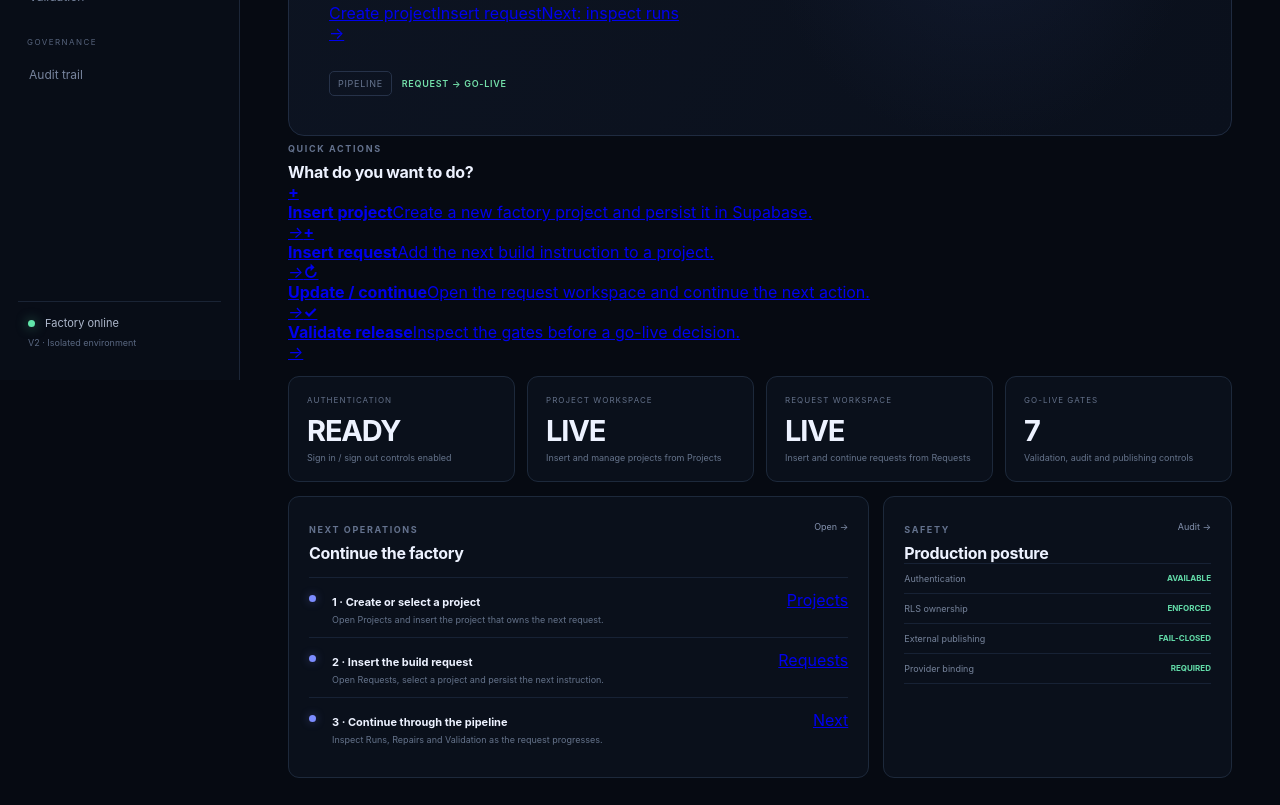
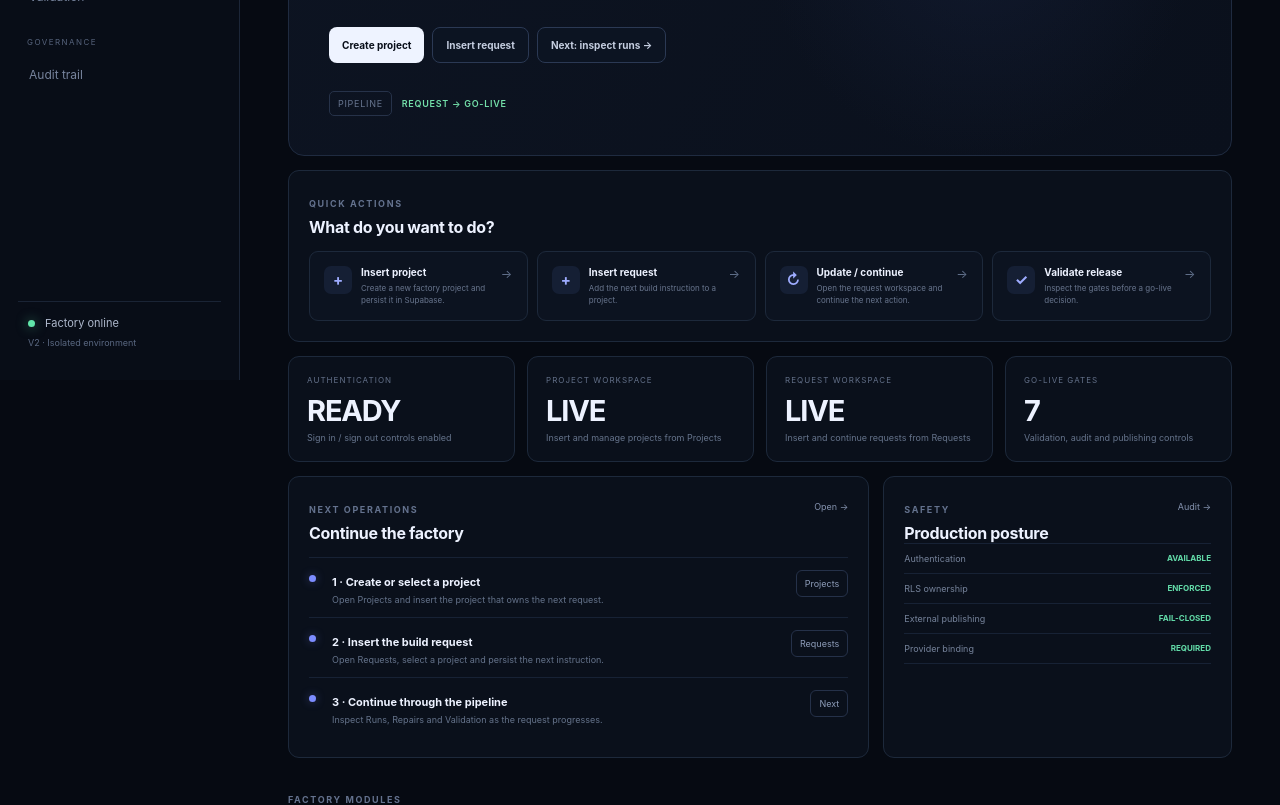
Before and after one commit to Yudi8377/AK-VISIO-SOFTWARE-FACTORY-V2, a Next.js app: page / in a window 1280 px wide. Shown: the part 420-1225 px from the top of the page. Built offline with nearby package versions, Linux system fonts and the light colour scheme; no server answers.

Commit message:
feat: wire scoped styles for operational home controls

```diff
--- a/app/page.tsx
+++ b/app/page.tsx
@@ -1,5 +1,6 @@
 import Link from 'next/link'
 import AuthNav from '@/components/auth-nav'
+import styles from './home.module.css'
 
 const modules = [
   ['Requests', 'Create, edit, search and execute factory requests.', '/requests'],
@@ -17,83 +18,32 @@ export default function Home() {
   return <main className="factory-shell">
     <aside className="sidebar">
       <div className="brand-mark"><span>AK</span><div><strong>AK VISIO</strong><small>SOFTWARE FACTORY V2</small></div></div>
-      <nav>
-        <p>CONTROL CENTER</p>
-        <Link className="nav-active" href="/">Overview</Link>
-        <Link href="/requests">Requests</Link>
-        <Link href="/runs">Runs</Link>
-        <p>DELIVERY</p>
-        <Link href="/projects">Projects</Link>
-        <Link href="/digital-presence">Digital presence</Link>
-        <Link href="/repairs">Repairs</Link>
-        <Link href="/validation">Validation</Link>
-        <p>GOVERNANCE</p>
-        <Link href="/audit">Audit trail</Link>
-      </nav>
+      <nav><p>CONTROL CENTER</p><Link className="nav-active" href="/">Overview</Link><Link href="/requests">Requests</Link><Link href="/runs">Runs</Link><p>DELIVERY</p><Link href="/projects">Projects</Link><Link href="/digital-presence">Digital presence</Link><Link href="/repairs">Repairs</Link><Link href="/validation">Validation</Link><p>GOVERNANCE</p><Link href="/audit">Audit trail</Link></nav>
       <div className="sidebar-footer"><i /> Factory online<div>V2 · Isolated environment</div></div>
     </aside>
 
     <section className="workspace">
-      <header className="workspace-head">
-        <div><span className="kicker">SOFTWARE FACTORY CONTROL PLANE</span><h1>Operations overview</h1></div>
-        <div className="head-actions">
-          <span className="system-status"><i /> Operational</span>
-          <Link href="/requests" className="create-btn">+ New request</Link>
-          <AuthNav />
-        </div>
-      </header>
+      <header className="workspace-head"><div><span className="kicker">SOFTWARE FACTORY CONTROL PLANE</span><h1>Operations overview</h1></div><div className="head-actions"><span className="system-status"><i /> Operational</span><Link href="/requests" className="create-btn">+ New request</Link><AuthNav /></div></header>
 
       <section className="hero-panel">
-        <div className="hero-copy">
-          <span className="section-label">FACTORY READY</span>
-          <h2>Operate the factory.<br/><em>Do not just read it.</em></h2>
-          <p>Use the control plane to create projects, insert requests, continue the next pipeline stage, inspect runs, repair failures and validate releases.</p>
-          <div className="hero-actions">
-            <Link href="/projects" className="primary-action">Create project</Link>
-            <Link href="/requests" className="secondary-action">Insert request</Link>
-            <Link href="/runs" className="secondary-action">Next: inspect runs →</Link>
-          </div>
-          <div className="hero-meta"><span>PIPELINE</span><b>REQUEST → GO-LIVE</b></div>
-        </div>
+        <div className="hero-copy"><span className="section-label">FACTORY READY</span><h2>Operate the factory.<br/><em>Do not just read it.</em></h2><p>Use the control plane to create projects, insert requests, continue the next pipeline stage, inspect runs, repair failures and validate releases.</p><div className={styles.heroActions}><Link href="/projects" className={styles.primaryAction}>Create project</Link><Link href="/requests" className={styles.secondaryAction}>Insert request</Link><Link href="/runs" className={styles.secondaryAction}>Next: inspect runs →</Link></div><div className="hero-meta"><span>PIPELINE</span><b>REQUEST → GO-LIVE</b></div></div>
         <div className="pipeline-visual">{stages.map((x, i) => <div className={'stage ' + (i < 1 ? 'done' : i === 1 ? 'active' : '')} key={x}><div className="stage-node">{i < 1 ? '✓' : String(i + 1).padStart(2, '0')}</div><strong>{x}</strong></div>)}</div>
       </section>
 
-      <section className="quick-actions">
-        <div className="panel-head"><div><span className="section-label">QUICK ACTIONS</span><h3>What do you want to do?</h3></div></div>
-        <div className="quick-action-grid">
-          <Link href="/projects" className="quick-action"><b>+</b><div><strong>Insert project</strong><span>Create a new factory project and persist it in Supabase.</span></div><em>→</em></Link>
-          <Link href="/requests" className="quick-action"><b>+</b><div><strong>Insert request</strong><span>Add the next build instruction to a project.</span></div><em>→</em></Link>
-          <Link href="/requests" className="quick-action"><b>↻</b><div><strong>Update / continue</strong><span>Open the request workspace and continue the next action.</span></div><em>→</em></Link>
-          <Link href="/validation" className="quick-action"><b>✓</b><div><strong>Validate release</strong><span>Inspect the gates before a go-live decision.</span></div><em>→</em></Link>
-        </div>
-      </section>
+      <section className={styles.quickActions}><div className="panel-head"><div><span className="section-label">QUICK ACTIONS</span><h3>What do you want to do?</h3></div></div><div className={styles.quickActionGrid}>
+        <Link href="/projects" className={styles.quickAction}><b className={styles.quickActionIcon}>+</b><div><strong>Insert project</strong><span>Create a new factory project and persist it in Supabase.</span></div><em className={styles.quickActionArrow}>→</em></Link>
+        <Link href="/requests" className={styles.quickAction}><b className={styles.quickActionIcon}>+</b><div><strong>Insert request</strong><span>Add the next build instruction to a project.</span></div><em className={styles.quickActionArrow}>→</em></Link>
+        <Link href="/requests" className={styles.quickAction}><b className={styles.quickActionIcon}>↻</b><div><strong>Update / continue</strong><span>Open the request workspace and continue the next action.</span></div><em className={styles.quickActionArrow}>→</em></Link>
+        <Link href="/validation" className={styles.quickAction}><b className={styles.quickActionIcon}>✓</b><div><strong>Validate release</strong><span>Inspect the gates before a go-live decision.</span></div><em className={styles.quickActionArrow}>→</em></Link>
+      </div></section>
 
-      <section className="metrics">
-        <article><span>AUTHENTICATION</span><strong>READY</strong><small>Sign in / sign out controls enabled</small></article>
-        <article><span>PROJECT WORKSPACE</span><strong>LIVE</strong><small>Insert and manage projects from Projects</small></article>
-        <article><span>REQUEST WORKSPACE</span><strong>LIVE</strong><small>Insert and continue requests from Requests</small></article>
-        <article><span>GO-LIVE GATES</span><strong>7</strong><small>Validation, audit and publishing controls</small></article>
-      </section>
+      <section className="metrics"><article><span>AUTHENTICATION</span><strong>READY</strong><small>Sign in / sign out controls enabled</small></article><article><span>PROJECT WORKSPACE</span><strong>LIVE</strong><small>Insert and manage projects from Projects</small></article><article><span>REQUEST WORKSPACE</span><strong>LIVE</strong><small>Insert and continue requests from Requests</small></article><article><span>GO-LIVE GATES</span><strong>7</strong><small>Validation, audit and publishing controls</small></article></section>
 
-      <section className="content-grid">
-        <div className="panel">
-          <div className="panel-head"><div><span className="section-label">NEXT OPERATIONS</span><h3>Continue the factory</h3></div><Link href="/requests">Open →</Link></div>
-          <div className="events">
-            <div><i className="active"/><div><strong>1 · Create or select a project</strong><p>Open Projects and insert the project that owns the next request.</p></div><Link className="event-action" href="/projects">Projects</Link></div>
-            <div><i className="active"/><div><strong>2 · Insert the build request</strong><p>Open Requests, select a project and persist the next instruction.</p></div><Link className="event-action" href="/requests">Requests</Link></div>
-            <div><i className="active"/><div><strong>3 · Continue through the pipeline</strong><p>Inspect Runs, Repairs and Validation as the request progresses.</p></div><Link className="event-action" href="/runs">Next</Link></div>
-          </div>
-        </div>
-        <div className="panel">
-          <div className="panel-head"><div><span className="section-label">SAFETY</span><h3>Production posture</h3></div><Link href="/audit">Audit →</Link></div>
-          <div className="gate-list safety-list">
-            <span>Authentication <b>AVAILABLE</b></span>
-            <span>RLS ownership <b>ENFORCED</b></span>
-            <span>External publishing <b>FAIL-CLOSED</b></span>
-            <span>Provider binding <b>REQUIRED</b></span>
-          </div>
-        </div>
-      </section>
+      <section className="content-grid"><div className="panel"><div className="panel-head"><div><span className="section-label">NEXT OPERATIONS</span><h3>Continue the factory</h3></div><Link href="/requests">Open →</Link></div><div className="events">
+        <div><i className="active"/><div><strong>1 · Create or select a project</strong><p>Open Projects and insert the project that owns the next request.</p></div><Link className={styles.eventAction} href="/projects">Projects</Link></div>
+        <div><i className="active"/><div><strong>2 · Insert the build request</strong><p>Open Requests, select a project and persist the next instruction.</p></div><Link className={styles.eventAction} href="/requests">Requests</Link></div>
+        <div><i className="active"/><div><strong>3 · Continue through the pipeline</strong><p>Inspect Runs, Repairs and Validation as the request progresses.</p></div><Link className={styles.eventAction} href="/runs">Next</Link></div>
+      </div></div><div className="panel"><div className="panel-head"><div><span className="section-label">SAFETY</span><h3>Production posture</h3></div><Link href="/audit">Audit →</Link></div><div className="gate-list"><span>Authentication <b>AVAILABLE</b></span><span>RLS ownership <b>ENFORCED</b></span><span>External publishing <b>FAIL-CLOSED</b></span><span>Provider binding <b>REQUIRED</b></span></div></div></section>
 
       <section className="modules"><span className="section-label">FACTORY MODULES</span><div className="module-grid">{modules.map(([title, desc, href]) => <Link className="module" href={href} key={title}><div><span>{title}</span><b>↗</b></div><p>{desc}</p></Link>)}</div></section>
       <footer><span>AK VISIO Software Factory V2</span><span>Dedicated Supabase project · Strictly isolated from ADTRAN Realindo</span></footer>
```
